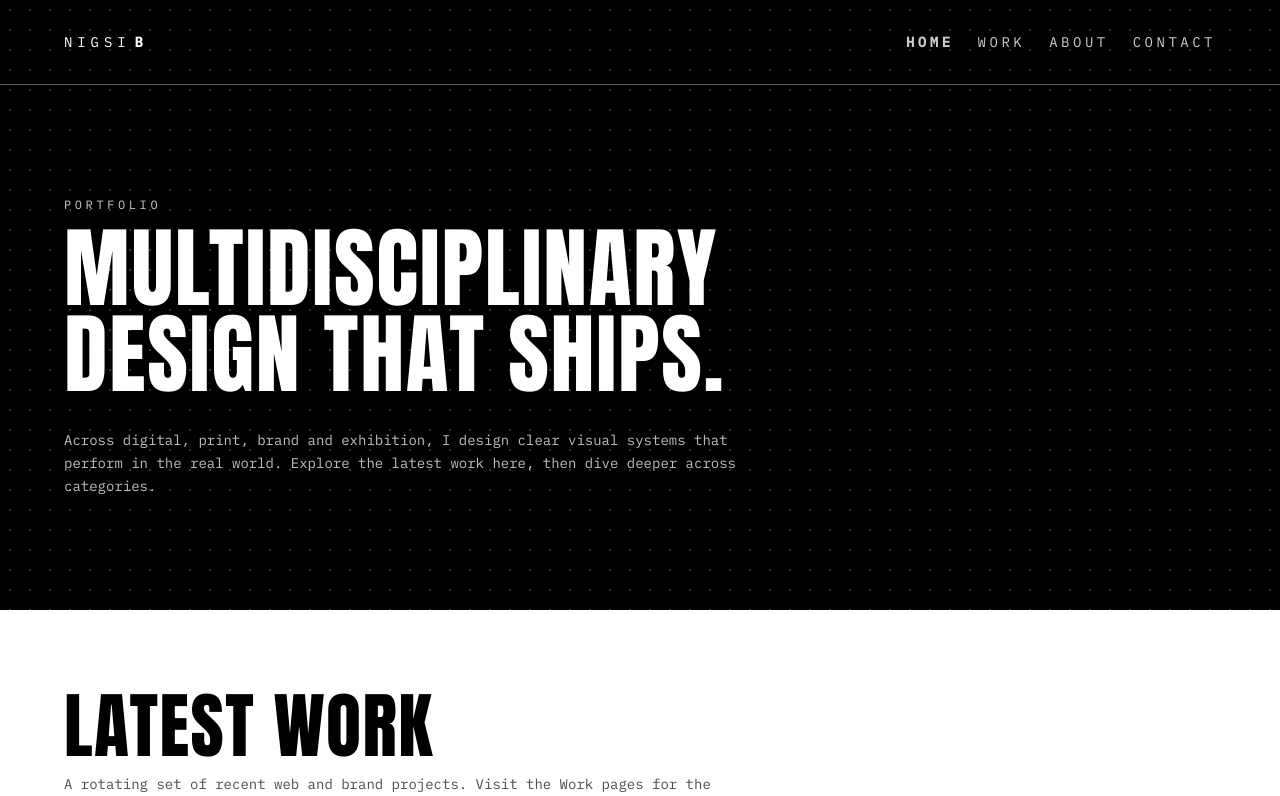
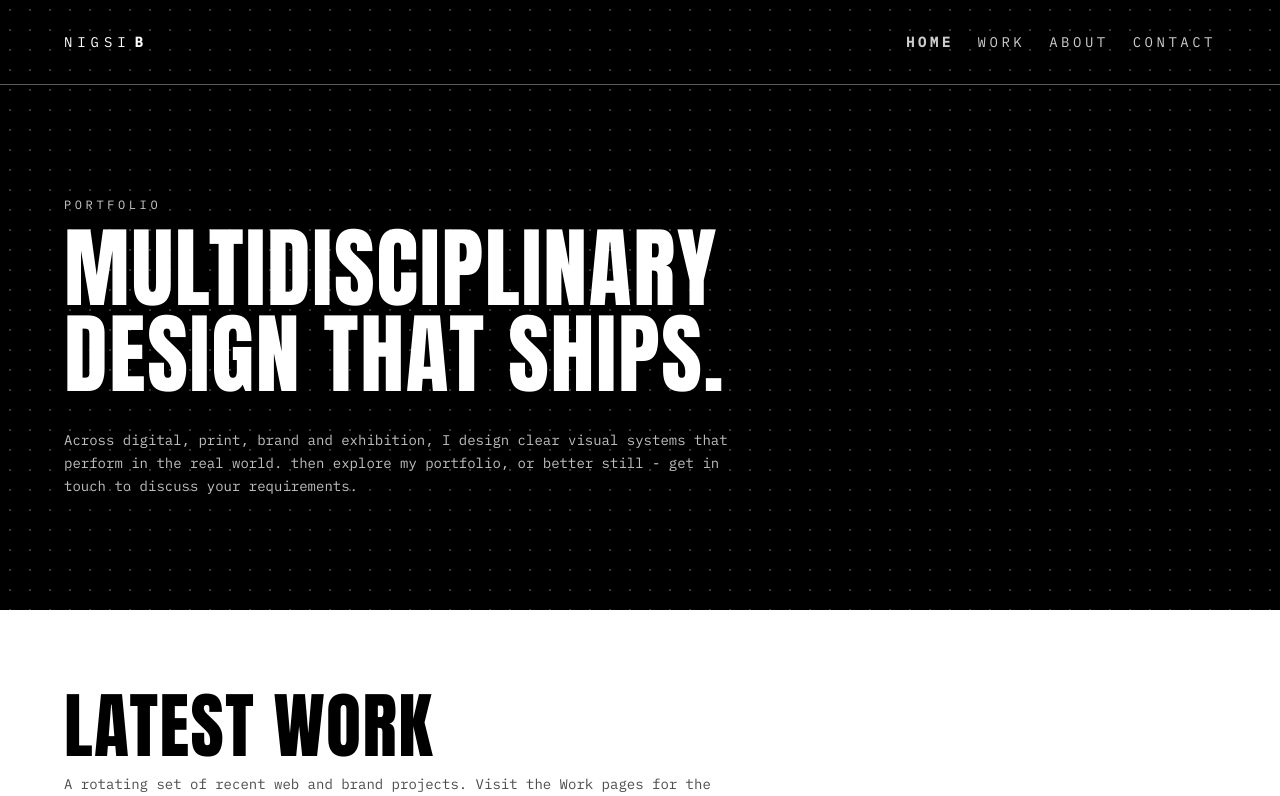
Before and after one commit to nigsiB/website, a Next.js app: page / in a window 1280 px wide. Shown: the top 796 px of the page. Built offline with nearby package versions, Linux system fonts and the light colour scheme.

Commit message:
Refine homepage intro copy to drive portfolio and contact actions.
This updates the hero supporting line to encourage visitors to explore the portfolio and reach out with project requirements.

Made-with: Cursor

```diff
--- a/src/app/page.tsx
+++ b/src/app/page.tsx
@@ -11,7 +11,7 @@ export default function Home() {
           <h1 className="display-hero mt-3 max-w-4xl">MULTIDISCIPLINARY DESIGN THAT SHIPS.</h1>
           <p className="mt-8 max-w-2xl text-sm leading-relaxed text-white/75">
             Across digital, print, brand and exhibition, I design clear visual systems that perform in the real world.
-            Explore the latest work here, then dive deeper across categories.
+            then explore my portfolio, or better still - get in touch to discuss your requirements.
           </p>
         </div>
       </section>
```
